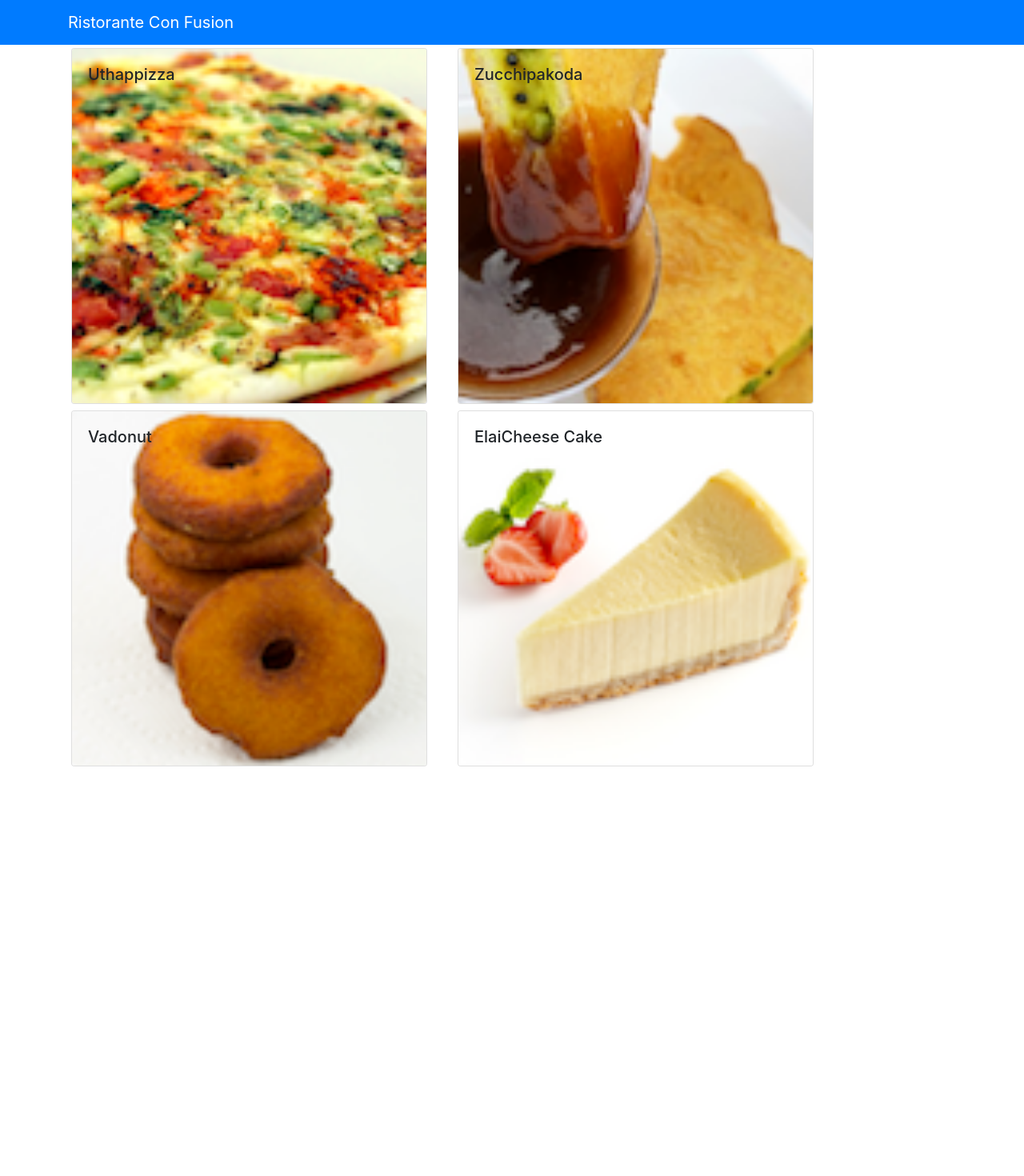
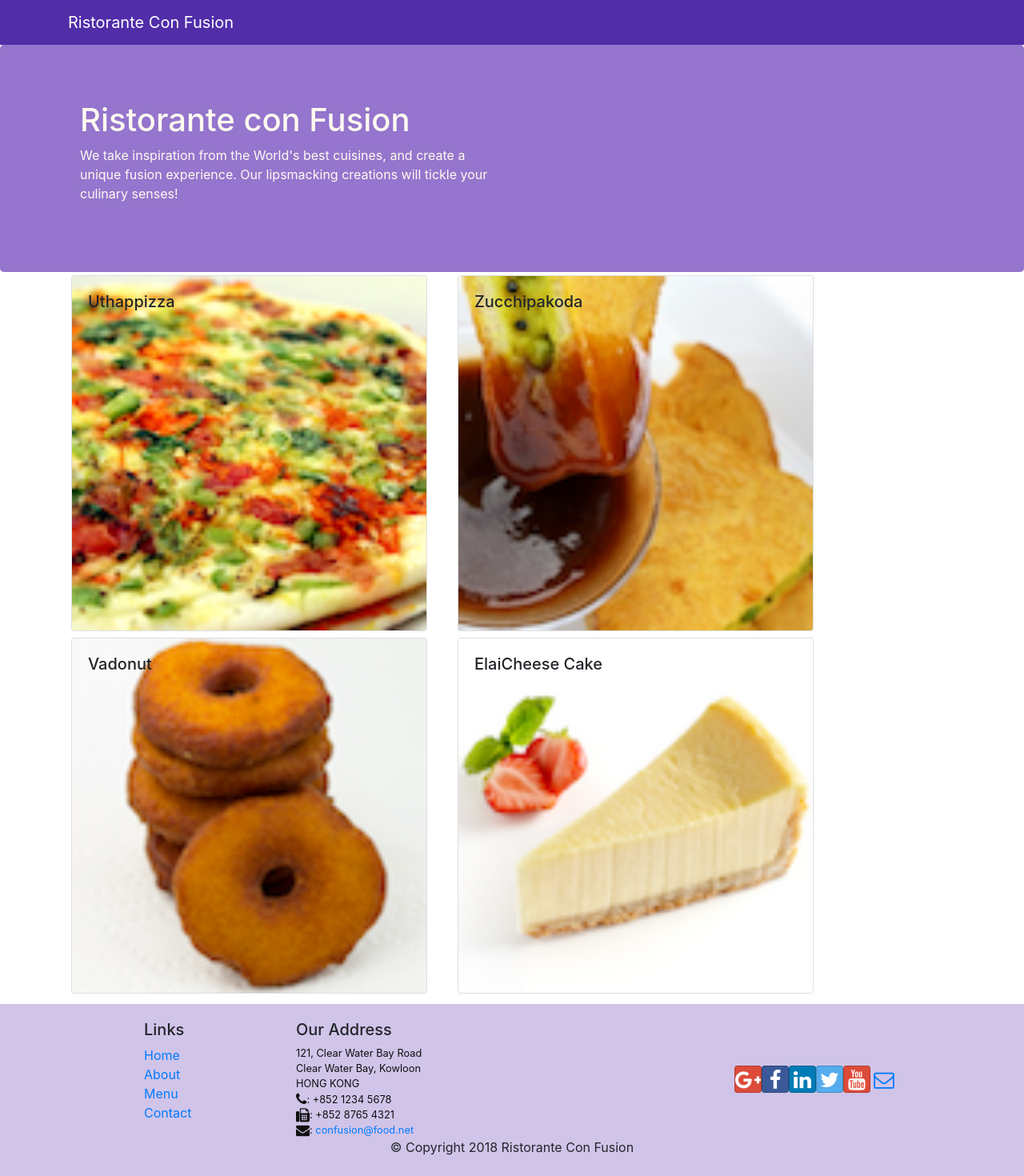
Before and after one commit to Chi-Chu319/conFusion_React, a React (Create React App) app: page / in a window 1280 px wide. Shown: the top 1470 px of the page at 80% size. Before the commit the page ends 971 px from the top, so only its background shows below. Built offline with nearby package versions, Linux system fonts and the light colour scheme.

Commit message:
footer and header added

```diff
--- a/package.json
+++ b/package.json
@@ -7,7 +7,9 @@
     "@testing-library/react": "^11.1.0",
     "@testing-library/user-event": "^12.1.10",
     "bootstrap": "4.0.0",
+    "bootstrap-social": "5.1.1",
     "dateformat": "^4.5.1",
+    "font-awesome": "4.7.0",
     "react": "^17.0.2",
     "react-dom": "^17.0.2",
     "react-scripts": "4.0.3",
--- a/src/App.css
+++ b/src/App.css
@@ -1,38 +1,33 @@
-/* .App {
-  text-align: center;
+.row-header{
+  margin:0px auto;
+  padding:0px auto;
 }
 
-.App-logo {
-  height: 40vmin;
-  pointer-events: none;
+.row-content {
+  margin:0px auto;
+  padding: 50px 0px 50px 0px;
+  border-bottom: 1px ridge;
+  min-height:400px;
 }
 
-@media (prefers-reduced-motion: no-preference) {
-  .App-logo {
-    animation: App-logo-spin infinite 20s linear;
-  }
+.footer{
+  background-color: #D1C4E9;
+  margin:0px auto;
+  padding: 20px 0px 20px 0px;
+}
+.jumbotron {
+  padding:70px 30px 70px 30px;
+  margin:0px auto;
+  background: #9575CD ;
+  color:floralwhite;
 }
 
-.App-header {
-  background-color: #282c34;
-  min-height: 100vh;
-  display: flex;
-  flex-direction: column;
-  align-items: center;
-  justify-content: center;
-  font-size: calc(10px + 2vmin);
-  color: white;
+address{
+  font-size:80%;
+  margin:0px;
+  color:#0f0f0f;
 }
 
-.App-link {
-  color: #61dafb;
+.navbar-dark {
+  background-color: #512DA8;
 }
-
-@keyframes App-logo-spin {
-  from {
-    transform: rotate(0deg);
-  }
-  to {
-    transform: rotate(360deg);
-  }
-} */
--- a/src/Components/DishDetailComponent.js
+++ b/src/Components/DishDetailComponent.js
@@ -64,6 +64,7 @@
 
 const DishDetail = (props) => {
     return (
+        <div className="container">
             <div className="row">
                 <div className="col-12 col-md-5 m-1">
                     <RenderDish dish = {props.dish}/>
@@ -72,6 +73,7 @@
                     <RenderComment comments = {props.dish==null ? null:props.dish.comments}/>
                 </div>
             </div>
+        </div>
     );
 }
 
--- /dev/null
+++ b/src/Components/FooterComponent.js
@@ -0,0 +1,51 @@
+import React from "react"
+
+function Footer(props){
+    return(
+        <div className="footer">
+            <div className="container">
+                <div className="row justify-content-center">
+                    <div className="col-4 offset-1 col-sm-2">
+                        <h5>Links</h5>
+                        <ul className="list-unstyled">
+                            <li><a href="#">Home</a></li>
+                            <li><a href="#">About</a></li>
+                            <li><a href="#">Menu</a></li>
+                            <li><a href="contactus.html">Contact</a></li>
+                        </ul>
+                    </div>
+                    <div className="col-7 col-sm-5">
+                        <h5>Our Address</h5>
+                        <address>
+                        121, Clear Water Bay Road<br />
+                        Clear Water Bay, Kowloon<br />
+                        HONG KONG<br />
+                        <i className="fa fa-phone fa-lg"></i>: +852 1234 5678<br />
+                        <i className="fa fa-fax fa-lg"></i>: +852 8765 4321<br />
+                        <i className="fa fa-envelope fa-lg"></i>: <a href="mailto:confusion@food.net">
+                            confusion@food.net</a>
+                        </address>
+                    </div>
+                    <div className="col-12 col-sm-4 align-self-center">
+                        <div className="text-center">
+                            <a className="btn btn-social-icon btn-google" href="http://google.com/+"><i className="fa fa-google-plus"></i></a>
+                            <a className="btn btn-social-icon btn-facebook" href="http://www.facebook.com/profile.php?id="><i className="fa fa-facebook"></i></a>
+                            <a className="btn btn-social-icon btn-linkedin" href="http://www.linkedin.com/in/"><i className="fa fa-linkedin"></i></a>
+                            <a className="btn btn-social-icon btn-twitter" href="http://twitter.com/"><i className="fa fa-twitter"></i></a>
+                            <a className="btn btn-social-icon btn-google" href="http://youtube.com/"><i className="fa fa-youtube"></i></a>
+                            <a className="btn btn-social-icon" href="mailto:"><i className="fa fa-envelope-o"></i></a>
+                        </div>
+                    </div>
+                </div>
+                <div className="row justify-content-center">
+                    <div className="col-auto">
+                        <p>© Copyright 2018 Ristorante Con Fusion</p>
+                    </div>
+                </div>
+            </div>
+        </div>
+
+    );
+}
+
+export default Footer;
--- /dev/null
+++ b/src/Components/HeaderComponent.js
@@ -0,0 +1,32 @@
+import React, {Component} from 'react';
+import { Navbar, NavbarBrand, Jumbotron} from 'reactstrap';
+
+
+class Header extends Component{
+    render(){
+        return (
+            // react fragment groups different html elements togather without an outer div
+            <React.Fragment>
+                {/* dark makes the text of the navbar bright
+                color is for the background color*/}
+                <Navbar dark>
+                    <div className="container">
+                        <NavbarBrand href="/">Ristorante Con Fusion</NavbarBrand>
+                    </div>
+                </Navbar>
+                <Jumbotron>
+                    <div className="container">
+                        <div className="row row-header">
+                            <div className="col-12 col-sm-6">
+                                <h1>Ristorante con Fusion</h1>
+                                <p>We take inspiration from the World's best cuisines, and create a unique fusion experience. Our lipsmacking creations will tickle your culinary senses!</p>
+                            </div>
+                        </div>
+                    </div>
+                </Jumbotron>
+            </React.Fragment>
+        );
+    }
+}
+
+export default Header;
--- a/src/Components/MainComponent.js
+++ b/src/Components/MainComponent.js
@@ -1,8 +1,10 @@
-import { Navbar, NavbarBrand } from 'reactstrap';
+import { Navbar, NavbarBrand, Jumbotron} from 'reactstrap';
 import Menu from "./MenuComponent";
 import DishDetail from "./DishDetailComponent";
 import { Component } from 'react';
 import { DISHES } from "../shared/dishes";
+import Header from './HeaderComponent';
+import Footer from './FooterComponent';
 
 
 class Main extends Component{
@@ -21,12 +23,7 @@
   render(){
     return(
       <div>
-        <Navbar dark color="primary">
-            <div className="container">
-            <NavbarBrand href="/">Ristorante Con Fusion</NavbarBrand>
-            </div>
-        </Navbar>
-        <div className="container">
+        <Header />
         <Menu dishes = {this.state.dishes} onClick  = {(dishId)=>this.onDishSelect(dishId)}/>
         {/* The filter takes in a function reference which define contraints on the element inside the array. And return an array. Therefore, [0] needs to be added to access the element */}
 
@@ -43,7 +40,7 @@
          */}
 
         <DishDetail dish = {this.state.dishes.filter((dish) => dish.id === this.state.selectedDish)[0]}/>
-        </div>
+        <Footer />
     </div>
     );
   }
--- a/src/Components/MenuComponent.js
+++ b/src/Components/MenuComponent.js
@@ -1,5 +1,5 @@
 import React from 'react';
-import { Card, CardImg, CardImgOverlay, CardTitle } from "reactstrap";
+import { Card, CardImg, CardImgOverlay, CardTitle, Jumbotron } from "reactstrap";
 
 
 
@@ -33,8 +33,10 @@
     )
 
     return(
-        <div className="row">
-            {menu}
+        <div className="container">
+            <div className="row">
+                {menu}
+            </div>
         </div>
     );
 
--- a/src/index.js
+++ b/src/index.js
@@ -4,6 +4,9 @@
 import './index.css';
 import App from './App';
 import reportWebVitals from './reportWebVitals';
+import 'font-awesome/css/font-awesome.css';
+import 'bootstrap-social/bootstrap-social.css';
+
 
 ReactDOM.render(
   <React.StrictMode>
```
Also changed, not shown: 1 other file (tests, documents, lock files or other folders). Lines whose indentation alone changed are shown as unchanged.
